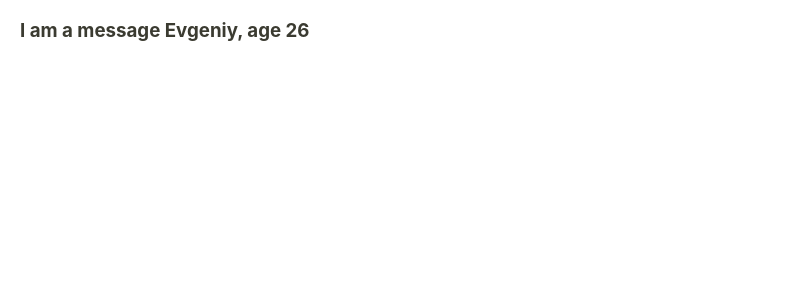
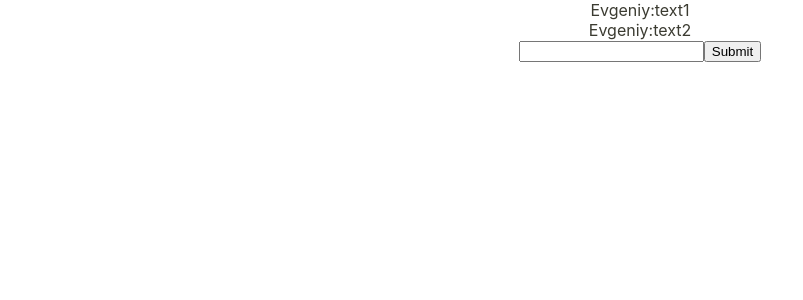
Before and after one commit to Evgeniy-EMkh/onlineChatReact, a React (Create React App) app in the folder messenger_react/: page / in a window 1280 px wide. Shown: the top 300 px of the page, without its empty margins (0-803 px from the left). Built offline with nearby package versions, Linux system fonts and the light colour scheme.

Commit message:
end of the lesson2

```diff
--- a/messenger_react/src/App.css
+++ b/messenger_react/src/App.css
@@ -1,5 +1,5 @@
 .App {
-  margin-left: 20px;
+  text-align: center;
 }
 
 .App-logo {
@@ -32,6 +32,7 @@
   from {
     transform: rotate(0deg);
   }
+
   to {
     transform: rotate(360deg);
   }
--- a/messenger_react/src/App.js
+++ b/messenger_react/src/App.js
@@ -1,18 +1,33 @@
 import logo from './logo.svg';
 import './App.css';
 import { Message } from './components/Message/Message';
+// import { Counter } from './components/Examples/Examples';
+import { Form } from './components/Form/Form';
+import { useState } from 'react';
 
-const lastName = 'Makhnach';
+const name = 'Evgeniy';
+
+const msgs = [{
+  author: name,
+  text: 'text1'
+}, {
+  author: name,
+  text: 'text2'
+}]
 
 function App() {
+  const [messages, setMessages] = useState(msgs);
 
-  const foo = () => {
-    alert('Hello');
-  };
+  const addMessage = (newText) => {
+    setMessages([...messages, { text: newText, author: name }])
+  }
 
   return (
     <div className="App">
-      <Message name="Evgeniy" age={26} lastName={lastName} doFoo={foo} />
+      {messages.map((msg) => (
+        <Message text={msg.text} author={msg.author} />
+      ))}
+      <Form onSubmit={addMessage} />
     </div>
   );
 }
--- /dev/null
+++ b/messenger_react/src/components/Examples/Examples.js
@@ -0,0 +1,34 @@
+import { useEffect, useState } from 'react';
+// import React, { Component } from 'react'
+
+export const Counter = () => {
+    const [count, setCount] = useState(0);
+
+    useEffect(() => {
+
+    }, []);
+
+    return (
+        <div>
+            <h4>{count}</h4>
+            <button onClick={() => setCount(count + 1)}>Click!</button>
+        </div>
+    );
+};
+
+// export class Counter extends React.Component {
+//     state = {
+//         count: 0,
+//     };
+
+//     headClick = () => this.setState({ count: this.state.count + 1 });
+
+//     render() {
+//         return (
+//             <div>
+//                 <h4>{this.state.count}</h4>
+//                 <button onClick={this.headClick}>Click!</button>
+//             </div>
+//         );
+//     }
+// };
--- /dev/null
+++ b/messenger_react/src/components/Form/Form.js
@@ -0,0 +1,22 @@
+import { useState } from 'react';
+
+export const Form = ({ onSubmit }) => {
+    const [value, setValue] = useState('');
+
+    const handleSubmit = (e) => {
+        e.preventDefault();
+        onSubmit(value);
+        setValue('');
+    };
+
+    const handleCange = (e) => {
+        setValue(e.target.value);
+    };
+
+    return (
+        <form onSubmit={handleSubmit}>
+            <input value={value} onChange={handleCange} type='text' />
+            <input type='submit' />
+        </form>
+    );
+};
--- a/messenger_react/src/components/Message/Message.js
+++ b/messenger_react/src/components/Message/Message.js
@@ -1,10 +1,10 @@
 import './Message.style.css';
 
-export const Message = (props) => {
-    console.log(props);
+export const Message = ({ author, text }) => {
     return (
-        <h3 className="message" onClick={props.doFoo} >
-            I am a message {props.name}, age {props.age}
-        </h3>
+        <div className="message">
+            <sapn>{author}:</sapn>
+            <sapn>{text}</sapn>
+        </div>
     );
 };
```
